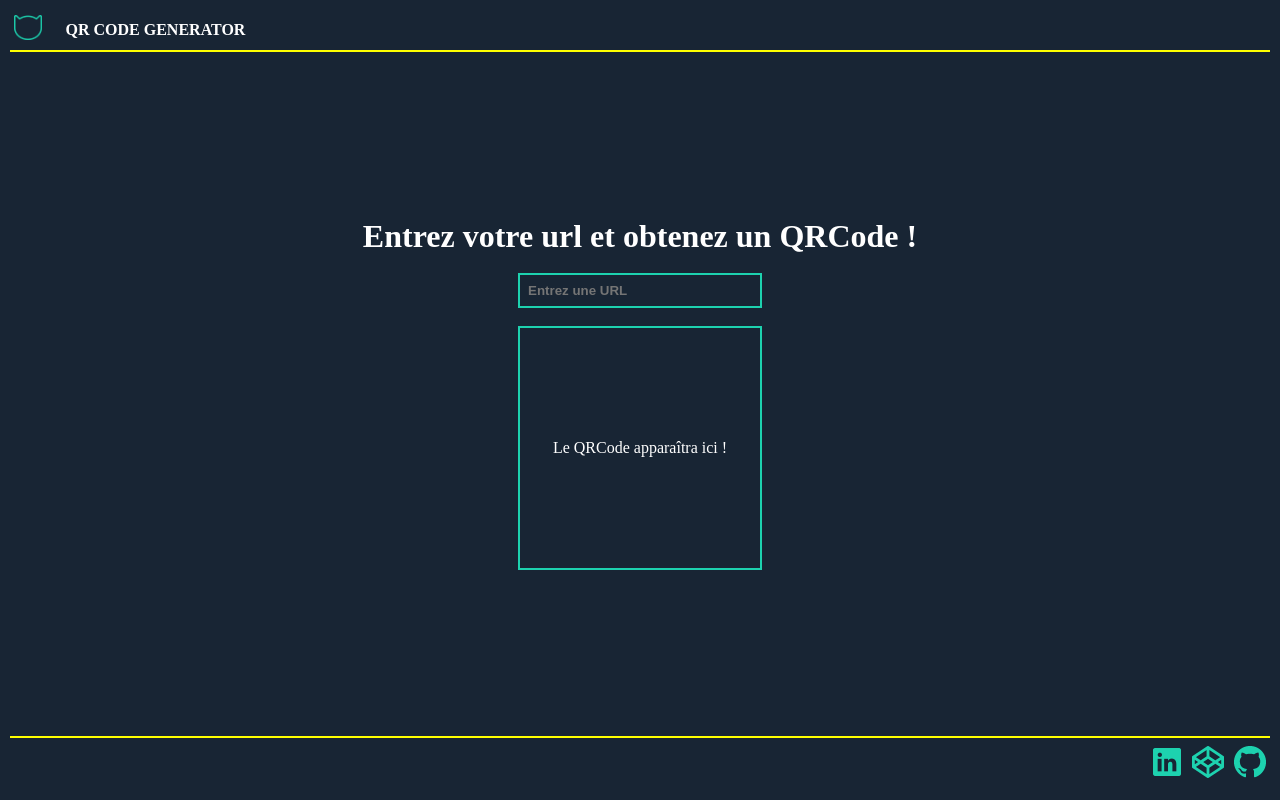
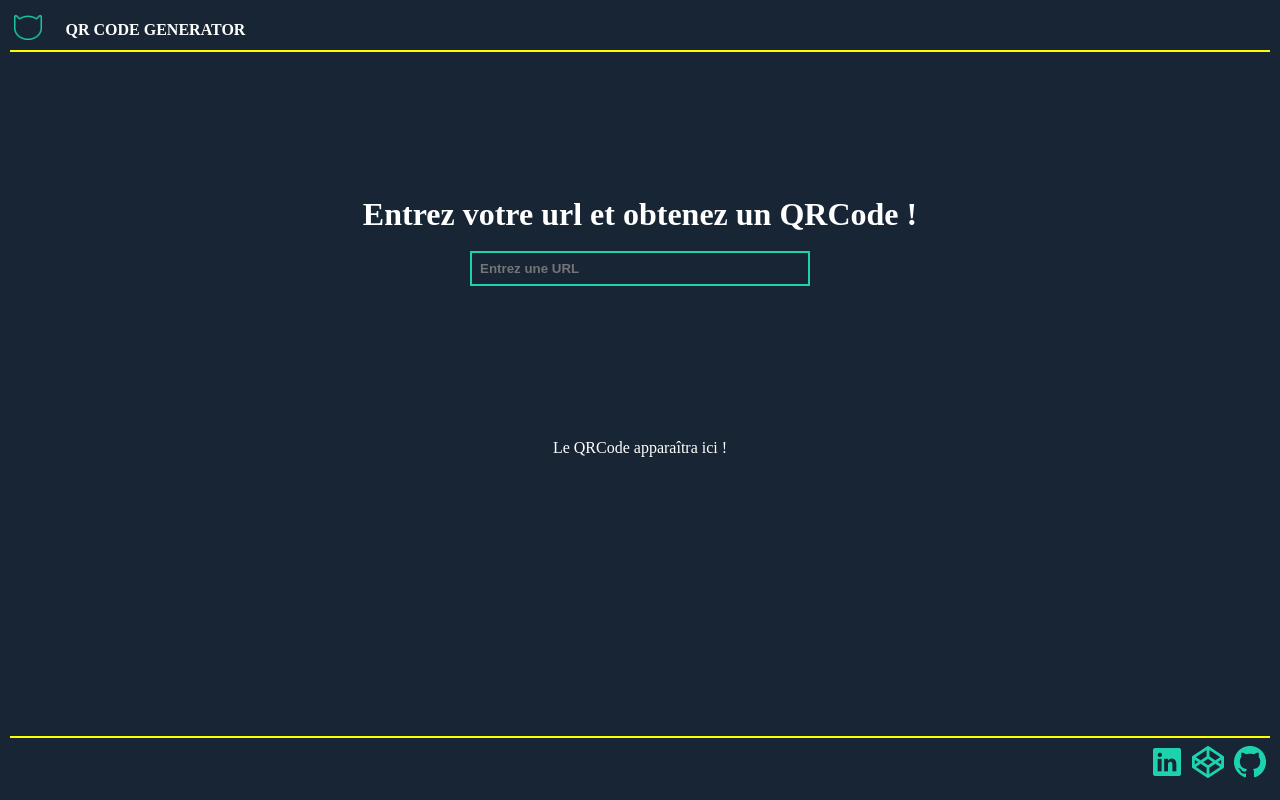
Before and after one commit to Celine86/reactqrcode, a React (Vite) app: page / in a window 1280 px wide. Built offline with nearby package versions, Linux system fonts and the light colour scheme.

Commit message:
REmove QRCode borders

```diff
--- a/src/components/QRCodeGenerator.css
+++ b/src/components/QRCodeGenerator.css
@@ -1,7 +1,7 @@
 input[type=text] {
     padding: 0.5rem;
     margin: 1rem 0;
-    width: 14rem;
+    width: 20rem;
     background-color: var(--primary-bg-color);
     border: 0.15rem solid var(--secondary);
     color: var(--primary);
@@ -16,7 +16,6 @@ input[type=text]:focus {
     display: flex;
     align-items: center;
     justify-content: center;
-    width: 15rem;
-    height: 15rem;
-    border: 0.15rem solid var(--secondary)
+    width: 18rem;
+    height: 18rem;
 }
```
